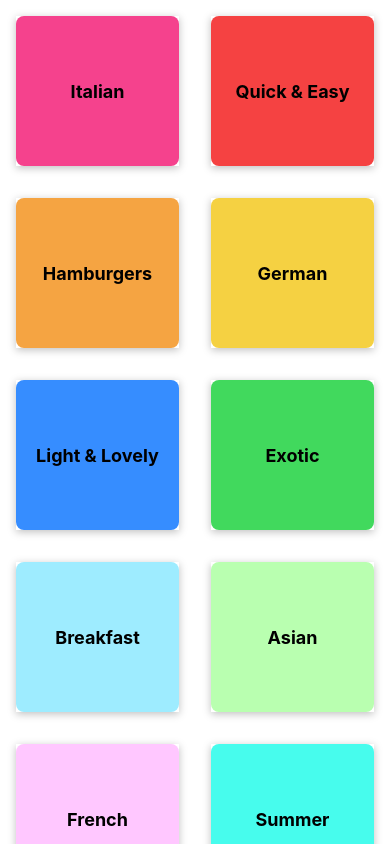
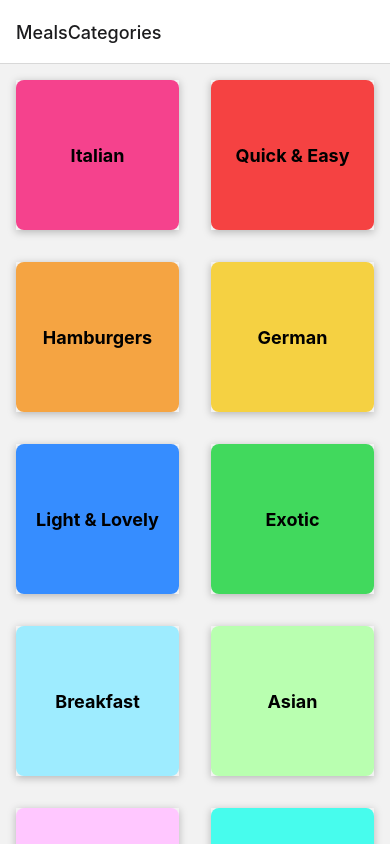
Before and after one commit to leegyuseung/react-native-foodapp, a React Native app: screen / in a window 390 px wide. Built offline with nearby package versions, Linux system fonts and the light colour scheme.

Commit message:
React Navigation 패키지 이용

```diff
--- a/App.js
+++ b/App.js
@@ -1,12 +1,21 @@
 import { StatusBar } from "expo-status-bar";
 import { StyleSheet } from "react-native";
+import { NavigationContainer } from "@react-navigation/native";
+import { createNativeStackNavigator } from "@react-navigation/native-stack";
+
 import CategoriesScreen from "./screen/CategoriesScreen";
+
+const Stack = createNativeStackNavigator();
 
 export default function App() {
   return (
     <>
-      <StatusBar style="light" />
-      <CategoriesScreen />
+      <StatusBar style="dark" />
+      <NavigationContainer>
+        <Stack.Navigator>
+          <Stack.Screen name="MealsCategories" component={CategoriesScreen} />
+        </Stack.Navigator>
+      </NavigationContainer>
     </>
   );
 }
--- a/package.json
+++ b/package.json
@@ -9,10 +9,14 @@
     "web": "expo start --web"
   },
   "dependencies": {
+    "@react-navigation/native": "^6.0.12",
+    "@react-navigation/native-stack": "^6.8.0",
     "expo": "~46.0.9",
     "expo-status-bar": "~1.4.0",
     "react": "18.0.0",
-    "react-native": "0.69.5"
+    "react-native": "0.69.5",
+    "react-native-safe-area-context": "4.3.1",
+    "react-native-screens": "~3.15.0"
   },
   "devDependencies": {
     "@babel/core": "^7.12.9"
```
Also changed, not shown: 1 other file (tests, documents, lock files or other folders).
